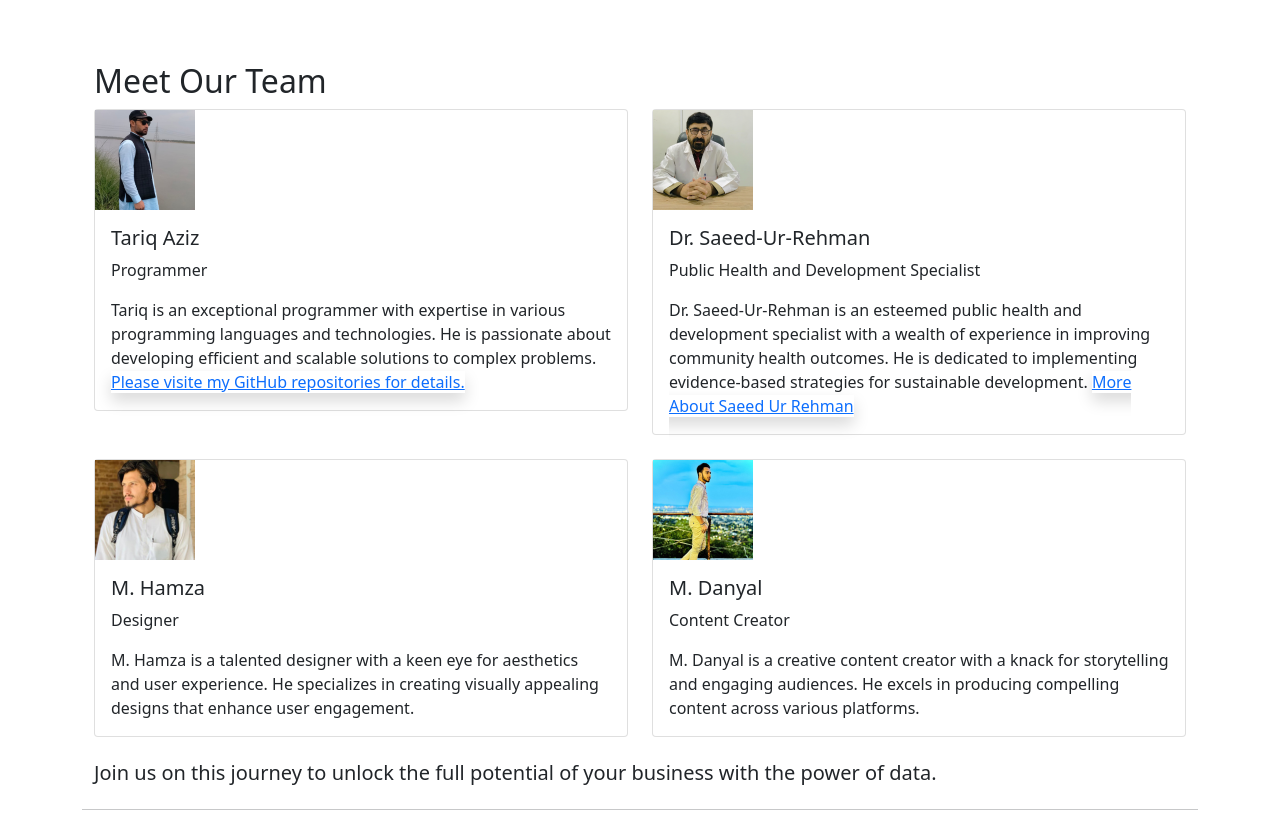
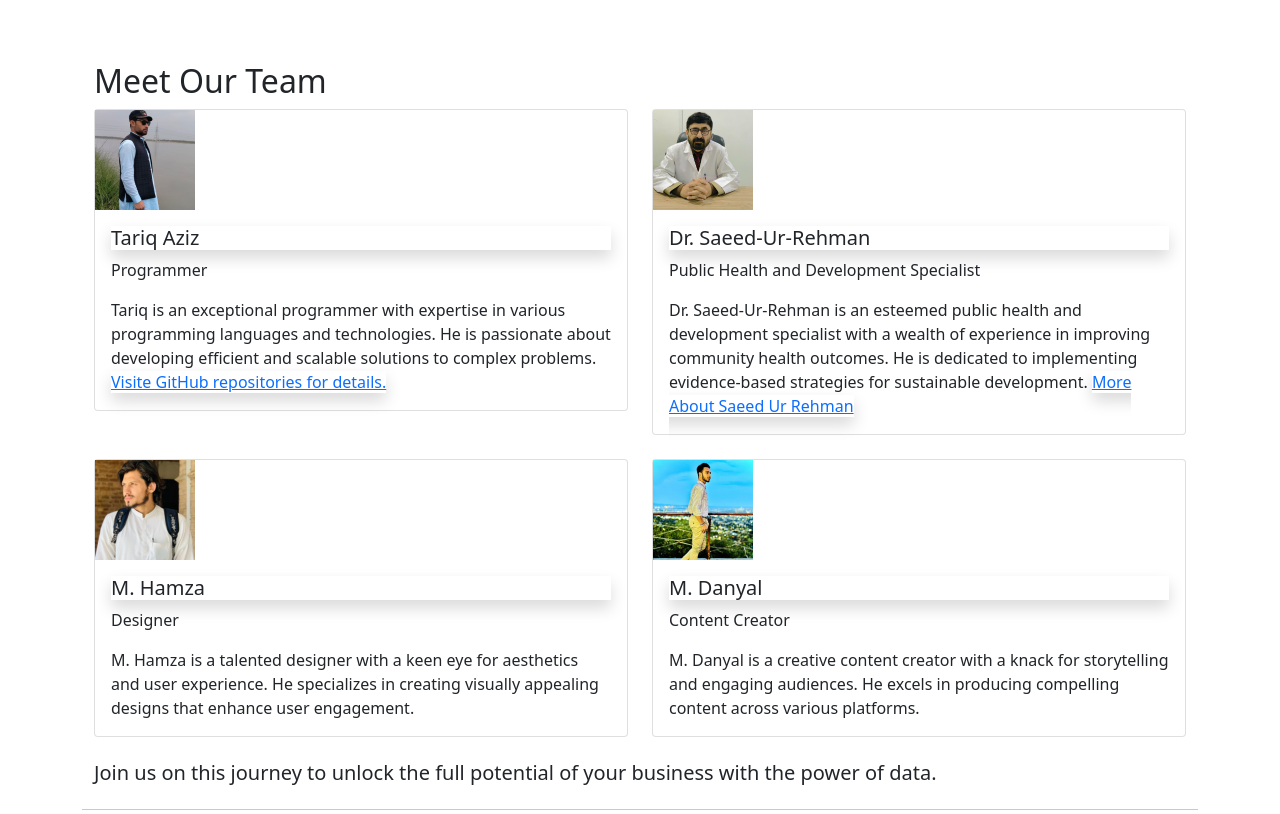
Before and after one commit to tariqaziz9164/flaskportfolio, a Flask app: page /about in a window 1280 px wide. Shown: the part 1240-2054 px from the top of the page. Run offline with Flask 3, Linux system fonts and the light colour scheme; some libraries are stand-ins or nearby versions.

```diff
--- a/templates/about.html
+++ b/templates/about.html
@@ -80,10 +80,10 @@
         <div class="card">
           <img src="static/Tariq Aziz.png" class="card-img-ttop" alt="Tariq Aziz">
           <div class="card-body">
-            <h5 class="card-title">Tariq Aziz</h5>
+            <h5 class="card-title shadow">Tariq Aziz</h5>
             <p class="card-text">Programmer</p>
             <p class="card-text">Tariq is an exceptional programmer with expertise in various programming languages and technologies. He is passionate about developing efficient and scalable solutions to complex problems.
-              <a href="https://github.com/tariqaziz9164" class="shadow">Please visite my GitHub repositories for details.</a></p>
+              <a href="https://github.com/tariqaziz9164" class="shadow">Visite GitHub repositories for details.</a></p>
           </div>
         </div>
       </div>
@@ -93,7 +93,7 @@
         <div class="card">
           <img src="static/Dr.Saeed_UR_Rehma.png" class="card-img-ttop" alt="Dr. Saeed-Ur-Rehman">
           <div class="card-body">
-            <h5 class="card-title">Dr. Saeed-Ur-Rehman</h5>
+            <h5 class="card-title shadow">Dr. Saeed-Ur-Rehman</h5>
             <p class="card-text">Public Health and Development Specialist</p>
             <p class="card-text">Dr. Saeed-Ur-Rehman is an esteemed public health and development specialist with a wealth of experience in improving community health outcomes. He is dedicated to implementing evidence-based strategies for sustainable development.
               <a href="https://www.facebook.com/rehman.saeed1?mibextid=ZbWKwL" class="shadow">More About Saeed Ur Rehman</a></p>
@@ -106,7 +106,7 @@
         <div class="card">
           <img src="static/Hamzakhan.png" class="card-img-ttop" alt="M. Hamza">
           <div class="card-body">
-            <h5 class="card-title">M. Hamza</h5>
+            <h5 class="card-title shadow">M. Hamza</h5>
             <p class="card-text">Designer</p>
             <p class="card-text">M. Hamza is a talented designer with a keen eye for aesthetics and user experience. He specializes in creating visually appealing designs that enhance user engagement.</p>
           </div>
@@ -117,7 +117,7 @@
         <div class="card">
           <img src="static/Danyal.png" class="card-img-ttop" alt="M. Danyal">
           <div class="card-body">
-            <h5 class="card-title">M. Danyal</h5>
+            <h5 class="card-title shadow">M. Danyal</h5>
             <p class="card-text">Content Creator</p>
             <p class="card-text">M. Danyal is a creative content creator with a knack for storytelling and engaging audiences. He excels in producing compelling content across various platforms.</p>
           </div>
--- a/templates/thank_you.html
+++ b/templates/thank_you.html
@@ -5,7 +5,7 @@
     <link rel="stylesheet" href="{{ url_for('static', filename='style.css') }}">
   </head>
   <body>
-    <h3>Thanks for contacting me. I will contact you soon.</h3>
+    <h3>Thanks for contacting. We will contact you soon.</h3>
     <ul class="nav-links">
       <li><a href="{{ url_for('index') }}">Back to Home</a></li>
     </ul>
```
